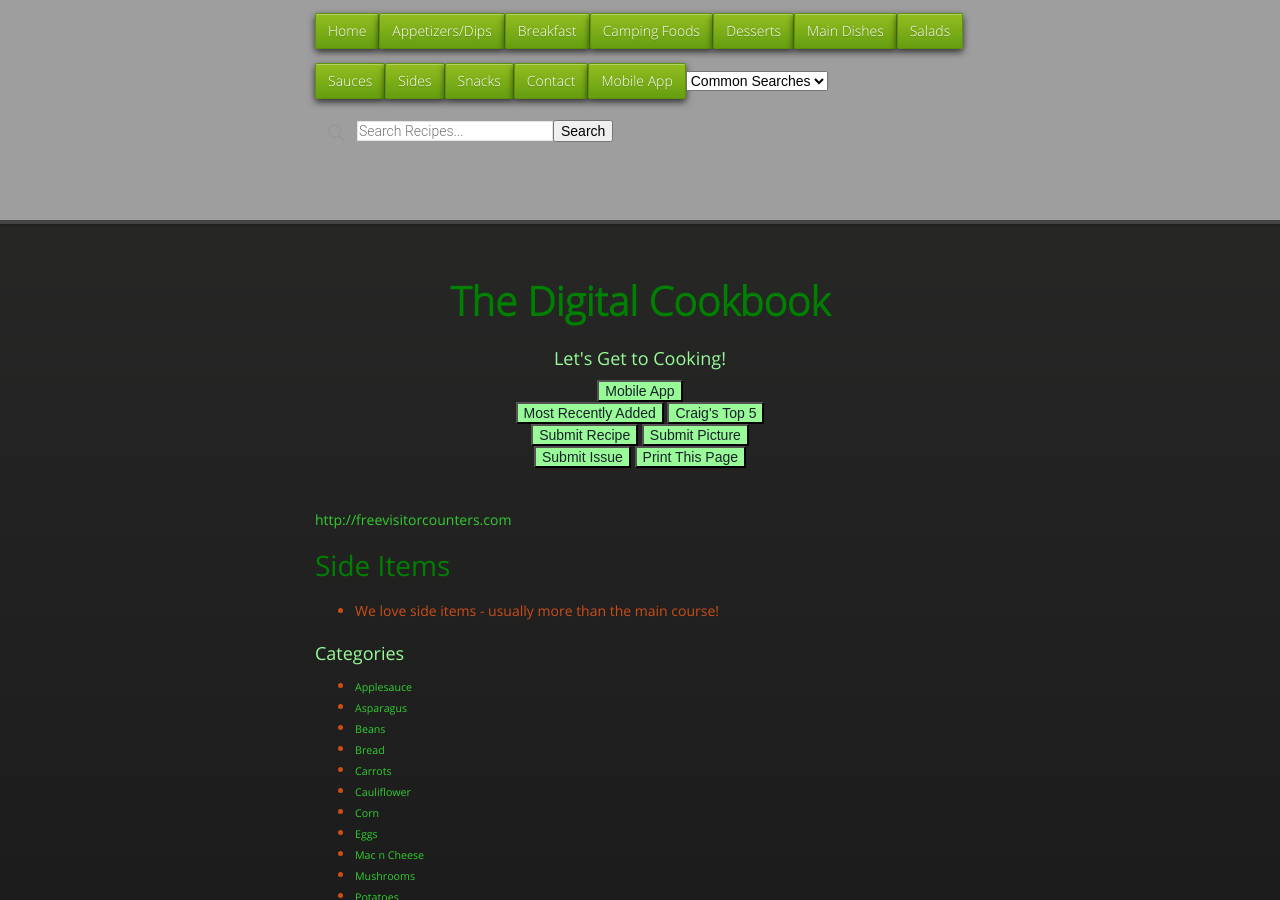
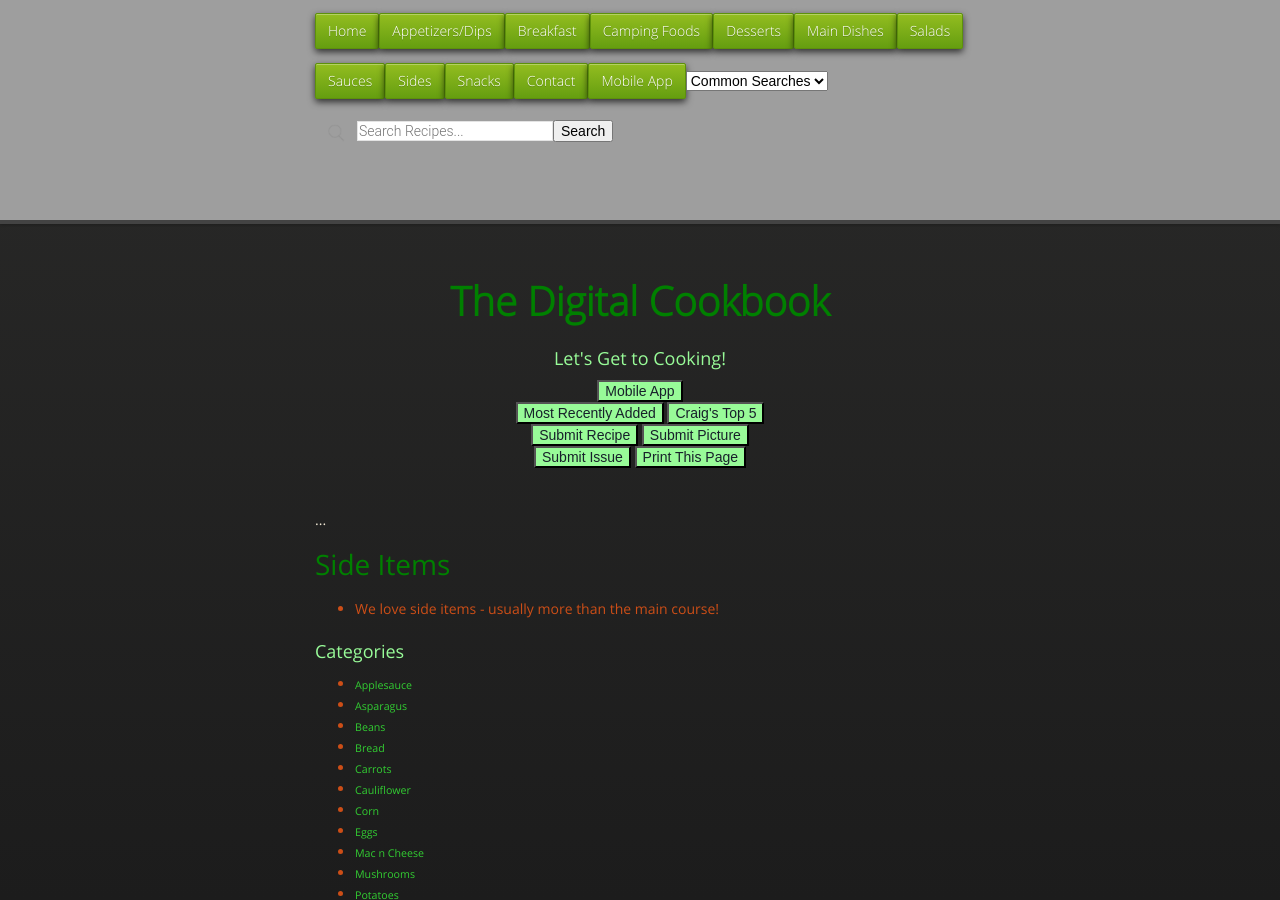
Before and after one commit to cmwillett/TheDigitalCookbook, a Jekyll site: the page built from Sides.md, in a window 1280 px wide and 900 px high. Built offline with Jekyll 4.4.1, drawn with Linux system fonts in a browser that asks for light colours; nearby versions of some CDN libraries; some of the changed lines change nothing that is shown.

Commit message:
removing counter

```diff
--- a/Sides.md
+++ b/Sides.md
@@ -3,8 +3,13 @@ layout: default
 title: "Side Items"
 tags: side,items,side,item,sides
 ---
- <a href='http://www.freevisitorcounters.com'>http://freevisitorcounters.com</a> <script type='text/javascript' src='https://www.freevisitorcounters.com/auth.php?id=9c624a81ad2fbf9c9741665b48b76698450ce4b8'></script>
-<script type="text/javascript" src="https://www.freevisitorcounters.com/en/home/counter/1138782/t/2"></script>
+<div id='visits'>...</div>
+<script type="text/javascript">
+    function cb(response) {
+        document.getElementById("visits").innerText=response.value;
+    }
+</script>
+<script async src="https://api.countapi.xyz/hit/cmwillett.github.io/TheDigitalCookbook/visits?callback=cb"></script>
 
 # Side Items
 * We love side items - usually more than the main course!
```
